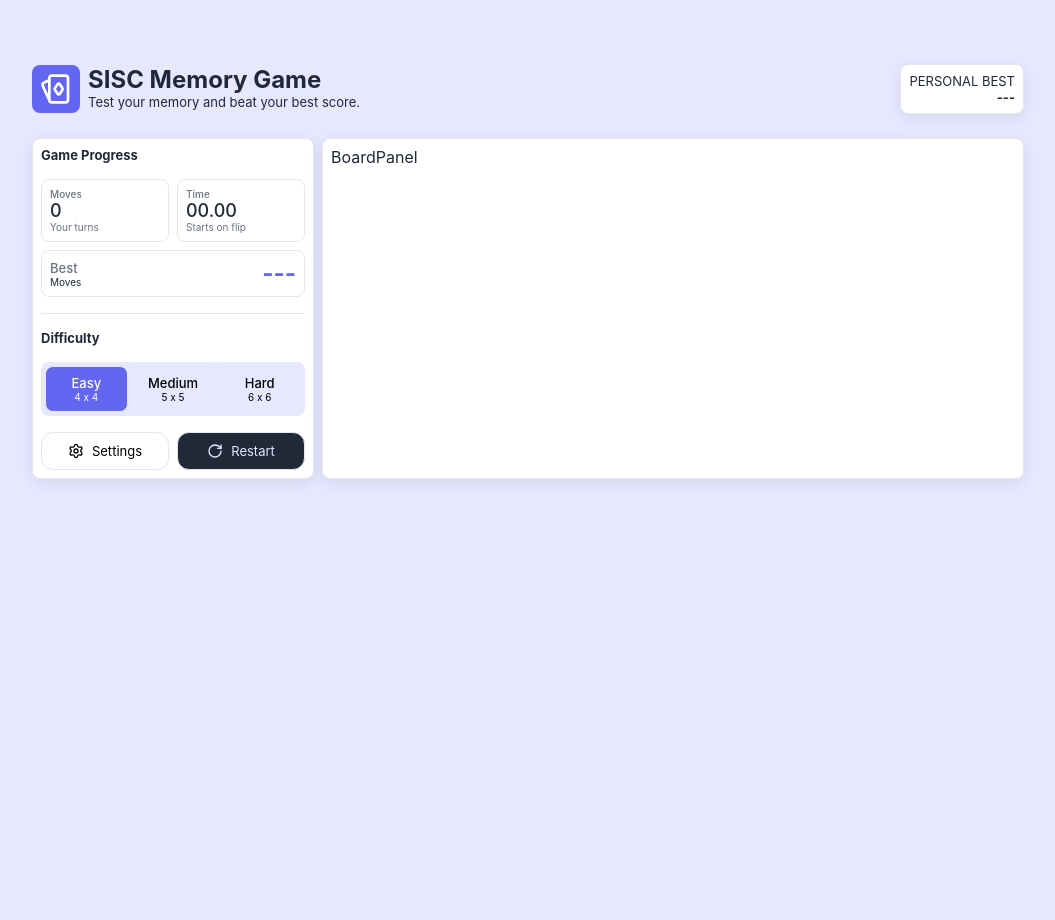
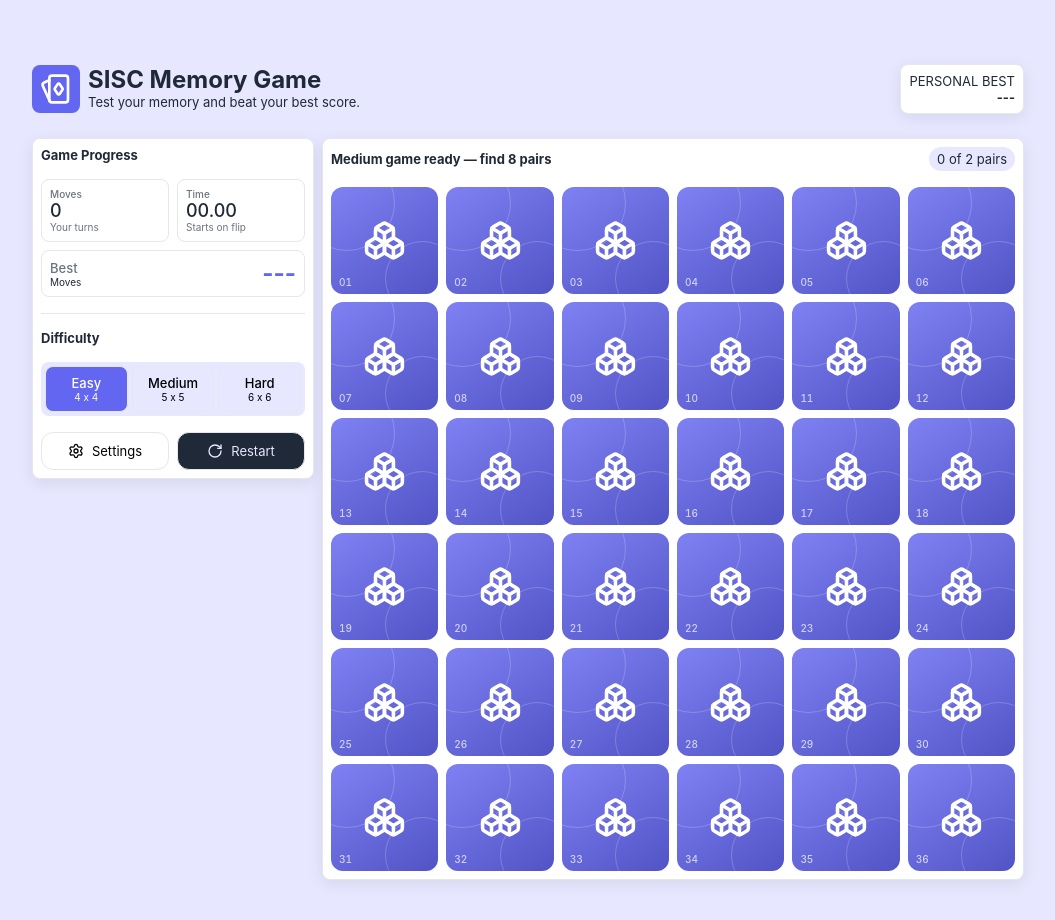
Before and after one commit to CharlesChristianPilapil/sisc-memory-game, a React (Vite) app: page / in a window 1280 px wide. Shown: the top 920 px of the page, without its empty margins (112-1167 px from the left). Before the commit the page ends 800 px from the top, so only its background shows below. Built offline with nearby package versions, Linux system fonts and the light colour scheme.

Commit message:
Added board panel UI

```diff
--- a/src/components/BoardPanel/BoardPanel.module.scss
+++ b/src/components/BoardPanel/BoardPanel.module.scss
@@ -1,5 +1,33 @@
 @use "../../styles/mixins" as *;
+@use "../../styles/variables" as *;
 
 .board-panel {
     @include card;
+
+    display: grid;
+    gap: 1rem;
 }
+
+.head {
+    display: flex;
+    align-items: center;
+    justify-content: space-between;
+
+    h2 {
+        font-size: small;
+    }
+
+    p {
+        font-size: small;
+        background-color: $background;
+        padding: 4px 8px;
+        border-radius: 1rem;
+    }
+}
+
+.grid {
+    display: grid;
+    grid-template-columns: repeat(var(--cols), 1fr);
+    gap: 8px;
+    width: 100%;
+}
--- a/src/components/BoardPanel/index.tsx
+++ b/src/components/BoardPanel/index.tsx
@@ -1,7 +1,47 @@
+import { useState } from "react";
+import MemoryCard from "../MemoryCard";
 import styles from "./BoardPanel.module.scss";
+import { createDeck } from "../../utils/deck";
+
+const COLS = 6;
+const ROWS = 6;
+const PAIRS = (COLS * ROWS) / 2;
 
 const BoardPanel = () => {
-    return <div className={styles["board-panel"]}>BoardPanel</div>;
+    const [cards] = useState(() => createDeck(PAIRS));
+    const [flipped, setFlipped] = useState<number[]>([]);
+
+    const handleFlip = (id: number) => {
+        setFlipped((current) =>
+            current.includes(id) ? current : [...current, id],
+        );
+    };
+
+    return (
+        <div className={styles["board-panel"]}>
+            <div className={styles.head}>
+                <h2>Medium game ready — find 8 pairs</h2>
+                <p> 0 of 2 pairs </p>
+            </div>
+            <div
+                className={styles.grid}
+                style={{ "--cols": COLS } as React.CSSProperties}
+            >
+                {cards.map((card, i) => (
+                    <MemoryCard
+                        key={card.id}
+                        icon={card.icon}
+                        index={i}
+                        flipped={flipped.includes(card.id)}
+                        matched={card.matched}
+                        numbered={false}
+                        hideMatched={false}
+                        onFlip={() => handleFlip(card.id)}
+                    />
+                ))}
+            </div>
+        </div>
+    );
 };
 
 export default BoardPanel;
--- a/src/components/ControlPanel/ControlPanel.module.scss
+++ b/src/components/ControlPanel/ControlPanel.module.scss
@@ -23,6 +23,9 @@
 
     @include desktop {
         grid-template-columns: 1fr;
+        height: fit-content;
+        position: sticky;
+        top: 1rem;
     }
 }
 
--- /dev/null
+++ b/src/components/MemoryCard/MemoryCard.module.scss
@@ -0,0 +1,164 @@
+@use "../../styles/variables" as *;
+@use "../../styles//mixins" as *;
+
+$tones: (
+    0: hsl(262 80% 60%),
+    1: hsl(172 70% 38%),
+    2: hsl(28 90% 55%),
+    3: hsl(340 78% 58%),
+);
+
+$radius: 12px;
+
+.card {
+    width: 100%;
+    aspect-ratio: 1;
+    padding: 0;
+    border: none;
+    background: none;
+    perspective: 800px;
+    cursor: pointer;
+    transition:
+        transform 0.2s ease,
+        opacity 0.4s ease;
+
+    &:hover:not(.flipped):not(:disabled) {
+        transform: translateY(-2px);
+    }
+
+    &:focus-visible {
+        outline: 2px solid $primary;
+        outline-offset: 3px;
+        border-radius: $radius;
+    }
+
+    &:disabled {
+        cursor: default;
+    }
+}
+
+.inner {
+    position: relative;
+    display: block;
+    width: 100%;
+    height: 100%;
+    transform-style: preserve-3d;
+    transition: transform 0.5s cubic-bezier(0.4, 0.2, 0.2, 1);
+
+    .flipped & {
+        transform: rotateY(180deg);
+    }
+}
+
+.face {
+    position: absolute;
+    inset: 0;
+    display: grid;
+    place-items: center;
+    overflow: hidden;
+    border-radius: $radius;
+    backface-visibility: hidden;
+}
+
+.back {
+    background-color: $primary;
+    background-image: linear-gradient(
+        145deg,
+        rgb(255 255 255 / 18%),
+        rgb(0 0 0 / 18%)
+    );
+}
+
+.orbit {
+    position: absolute;
+    border: 1px solid rgb(255 255 255 / 20%);
+    border-radius: 50%;
+}
+
+.orbit-one {
+    width: 90%;
+    height: 90%;
+    top: -30%;
+    left: -30%;
+}
+
+.orbit-two {
+    width: 70%;
+    height: 70%;
+    right: -20%;
+    bottom: -20%;
+}
+
+.logo {
+    width: 40%;
+    height: 40%;
+    color: white;
+}
+
+.number {
+    display: none;
+
+    @include tablet {
+        display: block;
+        position: absolute;
+        bottom: 6px;
+        left: 8px;
+        color: rgb(255 255 255 / 70%);
+        font-size: x-small;
+        font-weight: 500;
+        font-variant-numeric: tabular-nums;
+    }
+}
+
+.front {
+    transform: rotateY(180deg);
+    background-color: $surface;
+    border: 1px solid $border;
+
+    svg {
+        width: 50%;
+        height: 50%;
+    }
+}
+
+@each $i, $color in $tones {
+    .tone-#{$i} {
+        color: $color;
+    }
+}
+
+.front-number {
+    display: none;
+    font-size: clamp(1rem, 4cqi + 0.5rem, 1.75rem);
+    font-weight: 600;
+}
+
+.matched .front {
+    border-color: $primary;
+}
+
+.check {
+    position: absolute;
+    top: 6px;
+    right: 6px;
+    display: grid;
+    place-items: center;
+    width: 20px;
+    height: 20px;
+    border-radius: 50%;
+    background-color: $primary;
+    color: white;
+}
+
+.faded {
+    opacity: 0.3;
+    transform: scale(0.94);
+    pointer-events: none;
+}
+
+@media (prefers-reduced-motion: reduce) {
+    .card,
+    .inner {
+        transition: none;
+    }
+}
--- /dev/null
+++ b/src/components/MemoryCard/index.tsx
@@ -0,0 +1,79 @@
+import styles from "./MemoryCard.module.scss";
+import { CARD_ICONS, ICON_NAMES, type IconName } from "../../utils/icon";
+import { Boxes, Check } from "lucide-react";
+
+type MemoryCardProps = {
+    icon: IconName;
+    index: number;
+    flipped: boolean;
+    matched: boolean;
+    numbered?: boolean;
+    hideMatched?: boolean;
+    onFlip: () => void;
+};
+
+const MemoryCard = ({
+    icon,
+    index,
+    flipped,
+    matched,
+    numbered = false,
+    hideMatched = false,
+    onFlip,
+}: MemoryCardProps) => {
+    const Icon = CARD_ICONS[icon];
+    const iconIndex = ICON_NAMES.indexOf(icon);
+    const faceUp = flipped || matched;
+
+    const className = [
+        styles.card,
+        faceUp && styles.flipped,
+        matched && styles.matched,
+        matched && hideMatched && styles.faded,
+    ]
+        .filter(Boolean)
+        .join(" ");
+
+    return (
+        <button
+            className={className}
+            onClick={onFlip}
+            disabled={matched}
+            aria-label={faceUp ? `${icon} card` : `Face-down card ${index + 1}`}
+        >
+            <span className={styles.inner}>
+                <span className={`${styles.face} ${styles.back}`}>
+                    <span
+                        className={`${styles.orbit} ${styles["orbit-one"]}`}
+                    />
+                    <span
+                        className={`${styles.orbit} ${styles["orbit-two"]}`}
+                    />
+                    <Boxes className={styles.logo} aria-hidden="true" />
+                    <span className={styles.number}>
+                        {String(index + 1).padStart(2, "0")}
+                    </span>
+                </span>
+
+                <span
+                    className={`${styles.face} ${styles.front} ${styles[`tone-${iconIndex % 4}`]}`}
+                >
+                    {numbered ? (
+                        <span className={styles["front-number"]}>
+                            {iconIndex + 1}
+                        </span>
+                    ) : (
+                        <Icon strokeWidth={1.75} aria-hidden="true" />
+                    )}
+                    {matched && (
+                        <span className={styles.check}>
+                            <Check size={12} strokeWidth={3} />
+                        </span>
+                    )}
+                </span>
+            </span>
+        </button>
+    );
+};
+
+export default MemoryCard;
--- /dev/null
+++ b/src/utils/deck.ts
@@ -0,0 +1,30 @@
+import { ICON_NAMES, type IconName } from "./icon";
+
+export type Card = {
+    id: number;
+    icon: IconName;
+    matched: boolean;
+};
+
+const shuffle = <T>(items: T[]): T[] => {
+    const copy = [...items];
+    for (let i = copy.length - 1; i > 0; i--) {
+        const j = Math.floor(Math.random() * (i + 1));
+        [copy[i], copy[j]] = [copy[j], copy[i]];
+    }
+    return copy;
+};
+
+export function createDeck(pairCount: number): Card[] {
+    if (pairCount > ICON_NAMES.length) {
+        throw new Error(`Only ${ICON_NAMES.length} unique icons available`);
+    }
+
+    const chosen = shuffle(ICON_NAMES).slice(0, pairCount);
+
+    return shuffle([...chosen, ...chosen]).map((icon, id) => ({
+        id,
+        icon,
+        matched: false,
+    }));
+}
--- /dev/null
+++ b/src/utils/icon.ts
@@ -0,0 +1,46 @@
+import {
+    Anchor,
+    Aperture,
+    Bell,
+    Camera,
+    Cloud,
+    Compass,
+    Crown,
+    Diamond,
+    Feather,
+    Flame,
+    Flower2,
+    Headphones,
+    Heart,
+    Moon,
+    Sparkles,
+    Star,
+    Sun,
+    Zap,
+    type LucideIcon,
+} from "lucide-react";
+
+export const CARD_ICONS = {
+    aperture: Aperture,
+    bolt: Zap,
+    compass: Compass,
+    diamond: Diamond,
+    flower: Flower2,
+    headphones: Headphones,
+    moon: Moon,
+    spark: Sparkles,
+    sun: Sun,
+    star: Star,
+    heart: Heart,
+    anchor: Anchor,
+    bell: Bell,
+    camera: Camera,
+    cloud: Cloud,
+    crown: Crown,
+    feather: Feather,
+    flame: Flame,
+} satisfies Record<string, LucideIcon>;
+
+export type IconName = keyof typeof CARD_ICONS;
+
+export const ICON_NAMES = Object.keys(CARD_ICONS) as IconName[];
```
